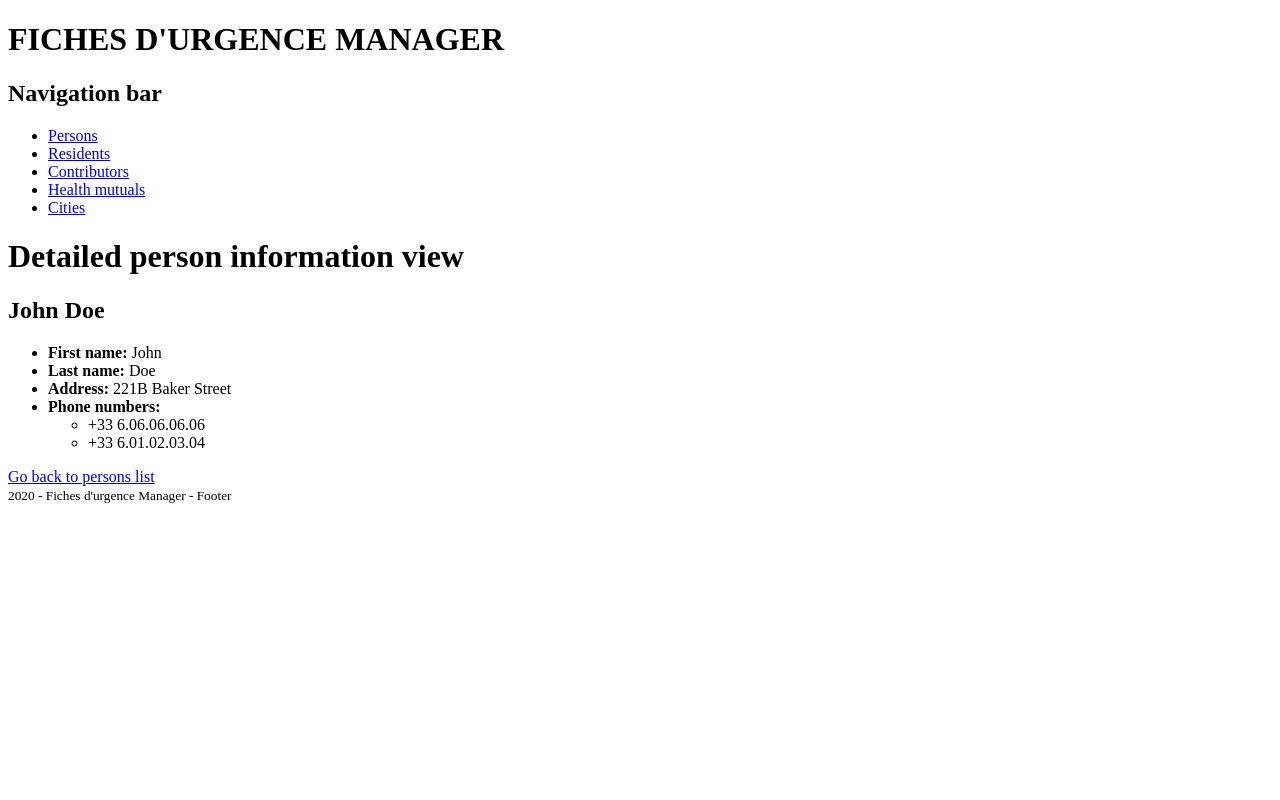
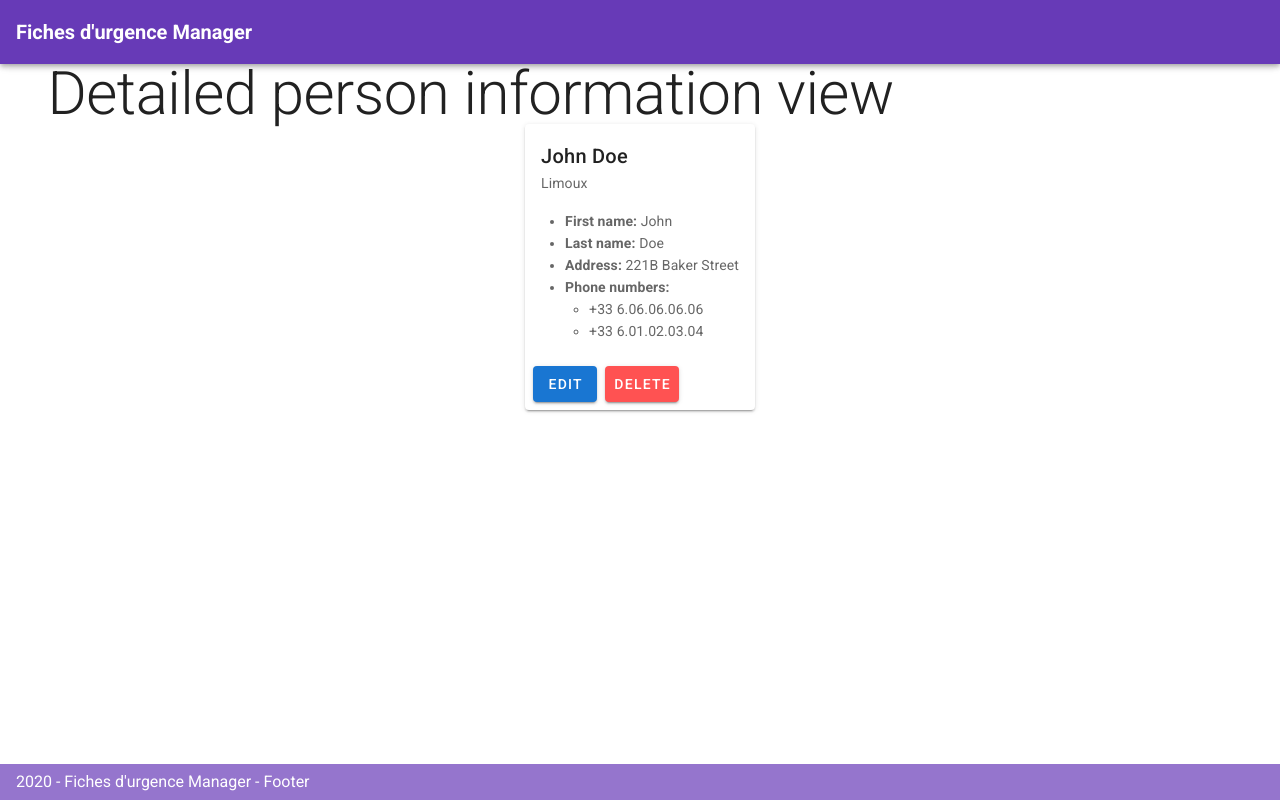
Before and after one commit to Ibi-A/fiches-urgence-frontend, a Vue app: page /persons/person-id in a window 1280 px wide. Built offline with nearby package versions, Linux system fonts and the light colour scheme.

Commit message:
started to implement Vuetify on existing components

```diff
--- a/public/index.html
+++ b/public/index.html
@@ -10,6 +10,8 @@
     <link rel="stylesheet" href="https://cdn.jsdelivr.net/npm/@mdi/font@latest/css/materialdesignicons.min.css">
     <link href="https://fonts.googleapis.com/css?family=Roboto:100,300,400,500,700,900" rel="stylesheet">
     <link href="https://cdn.jsdelivr.net/npm/@mdi/font@4.x/css/materialdesignicons.min.css" rel="stylesheet">
+    <link rel="stylesheet" href="https://fonts.googleapis.com/css?family=Roboto:100,300,400,500,700,900">
+    <link rel="stylesheet" href="https://cdn.jsdelivr.net/npm/@mdi/font@latest/css/materialdesignicons.min.css">
   </head>
   <body>
     <noscript>
--- a/src/App.vue
+++ b/src/App.vue
@@ -1,21 +1,36 @@
 <template>
-  <div>
-    <h1>FICHES D'URGENCE MANAGER</h1>
-    <navigation-bar/>
-    <router-view/>
-    <footer-bar/>
-  </div>
+  <v-app>
+    <v-app-bar
+      app
+      color="deep-purple"
+      dark
+    >
+      <v-toolbar-title><strong>Fiches d'urgence Manager</strong></v-toolbar-title>
+      <v-spacer></v-spacer>
+    </v-app-bar>
+
+    <v-content>
+      <router-view/>
+    </v-content>
+
+    <v-footer color='deep-purple lighten-2' dark>
+      2020 - Fiches d'urgence Manager - Footer
+    </v-footer>
+  </v-app>
 </template>
 
 <script>
-import NavigationBar from './components/NavigationBar.vue'
-import FooterBar from './components/FooterBar.vue'
+
 
 export default {
   name: 'App',
+
   components: {
-    NavigationBar,
-    FooterBar
-  }
+
+  },
+
+  data: () => ({
+    //
+  }),
 };
 </script>
--- a/src/components/FooterBar.vue
+++ b/src/components/FooterBar.vue
@@ -4,7 +4,6 @@
     </div>
 </template>
 
-
 <script>
 export default {
     name: 'footer-bar'
--- a/src/components/PersonDetailedInfoCard.vue
+++ b/src/components/PersonDetailedInfoCard.vue
@@ -1,6 +1,8 @@
 <template>
-    <div>
-        <h2>John Doe</h2>
+    <v-card class="mx-auto" max-width="500">
+        <v-card-title>John Doe</v-card-title>
+        <v-card-subtitle>Limoux</v-card-subtitle>
+        <v-card-text>
             <ul>
                 <li><strong>First name: </strong>John</li>
                 <li><strong>Last name: </strong>Doe</li>
@@ -13,7 +15,11 @@
                     </ul>
                 </li>
             </ul>
+        </v-card-text>
 
-        <router-link to="/persons">Go back to persons list</router-link>
-    </div>
+        <v-card-actions>
+            <v-btn color='primary'>Edit</v-btn>
+            <v-btn color='error'>Delete</v-btn>
+        </v-card-actions>
+    </v-card>
 </template>
--- a/src/components/PersonGeneralInfoCard.vue
+++ b/src/components/PersonGeneralInfoCard.vue
@@ -1,6 +1,5 @@
 <template>
-    <div>
-        <h3>Person general information card</h3>
-        <router-link to="/persons/person-id"><h4>John Doe <small>(Limoux)</small></h4></router-link>
-    </div>
+    <v-card class='mx-auto' max-width='500'>
+        <v-card-title><router-link to="/persons/person-id">John Doe</router-link></v-card-title>
+    </v-card>
 </template>
--- a/src/main.js
+++ b/src/main.js
@@ -1,10 +1,12 @@
 import Vue from 'vue'
 import App from './App.vue'
 import router from './router'
+import vuetify from './plugins/vuetify';
 
 Vue.config.productionTip = false
 
 new Vue({
   router,
+  vuetify,
   render: h => h(App)
 }).$mount('#app')
--- /dev/null
+++ b/src/plugins/vuetify.js
@@ -0,0 +1,10 @@
+import Vue from 'vue';
+import Vuetify from 'vuetify/lib';
+
+Vue.use(Vuetify);
+
+export default new Vuetify({
+    theme: {
+        dark: false,
+    }
+});
--- a/src/views/Person.vue
+++ b/src/views/Person.vue
@@ -1,8 +1,12 @@
 <template>
-    <div>
-        <h1>Detailed person information view</h1>
-        <person-detailed-info-card/>
-    </div>
+    <v-container>
+        <v-row>
+            <h1 class='display-3'>Detailed person information view</h1>
+        </v-row>
+        <v-row>
+            <person-detailed-info-card/>
+        </v-row>
+    </v-container>
 </template>
 
 <script>
--- a/src/views/Persons.vue
+++ b/src/views/Persons.vue
@@ -1,8 +1,12 @@
 <template>
-    <div>
-        <h1>Persons view</h1>
-        <persons-list/>
-    </div>
+    <v-container class="lighten-2">
+        <v-row>
+            <h1 class='display-3'>Persons view</h1>
+        </v-row>
+        <v-row>
+            <persons-list/>
+        </v-row>
+    </v-container>
 </template>
 
 <script>
--- /dev/null
+++ b/vue.config.js
@@ -0,0 +1,5 @@
+module.exports = {
+  "transpileDependencies": [
+    "vuetify"
+  ]
+}
```
Also changed, not shown: package.json (+5 -2 lines), 1 other file (tests, documents, lock files or other folders). Lines whose indentation alone changed are shown as unchanged.
